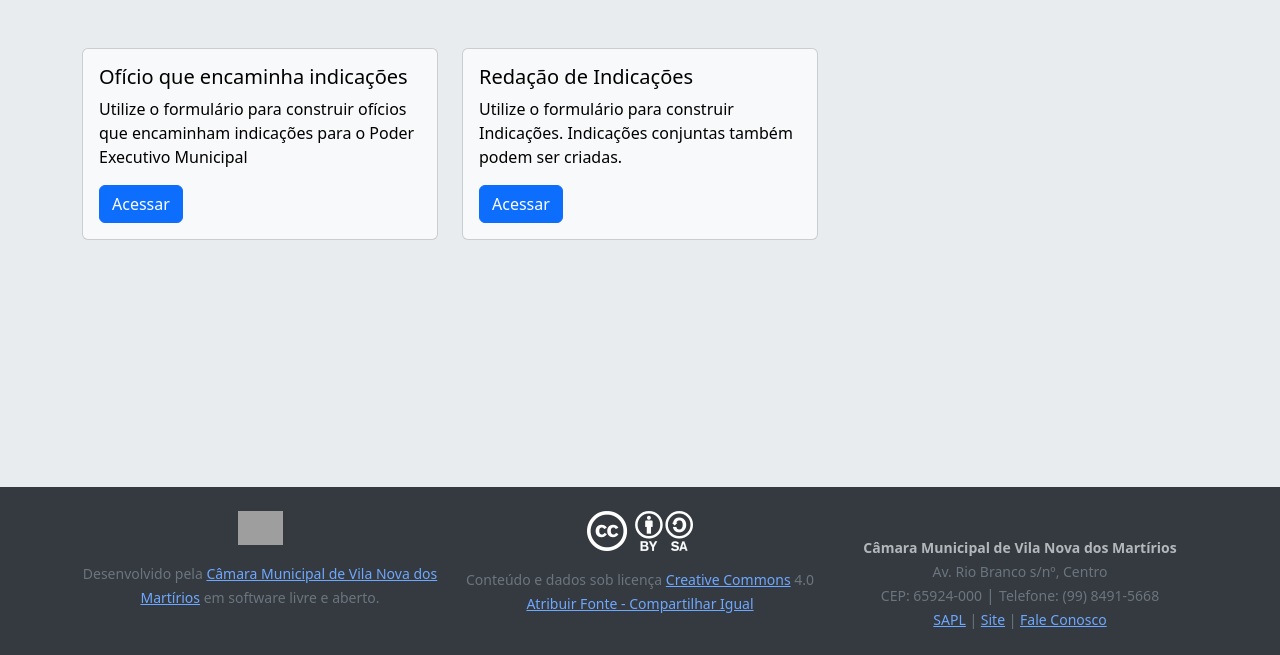
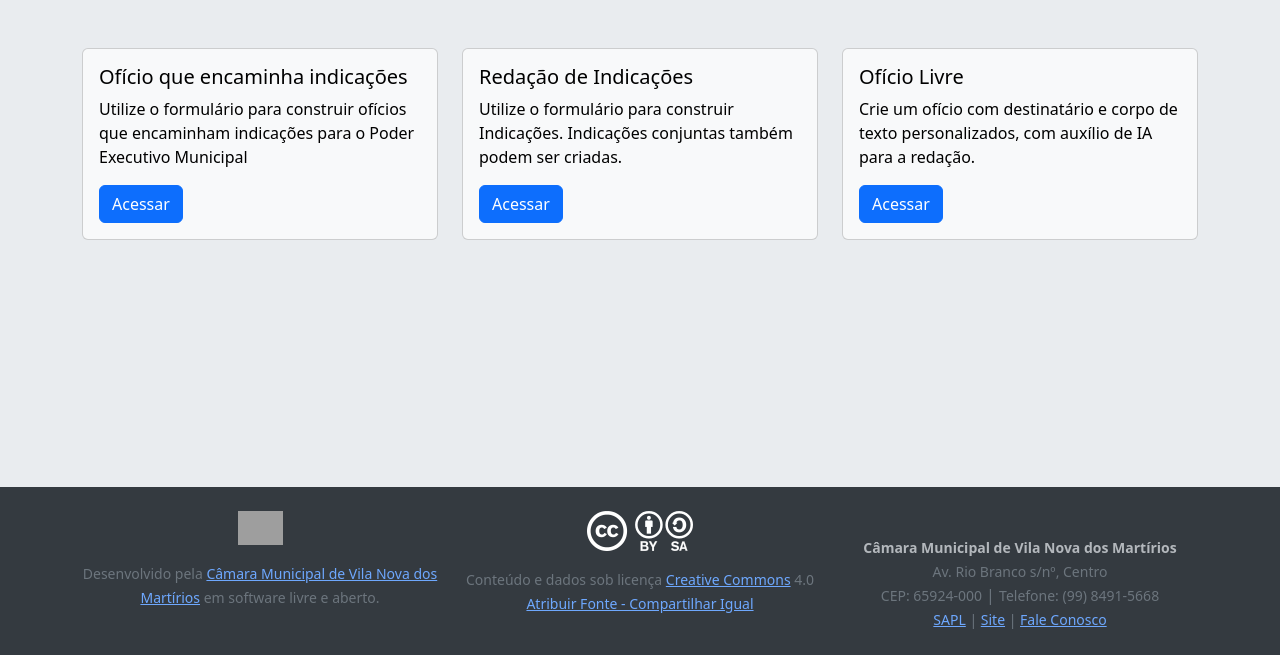
Before and after one commit to gbad8/gerador-de-documentos-legislativos, a Flask app: page / in a window 1280 px wide. Shown: the part 145-800 px from the top of the page. Run offline with Flask 3, Linux system fonts and the light colour scheme; the visitor is signed in with stand-in values (Sample User, id 1); grey boxes are pictures that could not be loaded.

Commit message:
adicionando cartão para novo gerador de ofício livre na página inicial

```diff
--- a/templates/index.html
+++ b/templates/index.html
@@ -4,7 +4,7 @@
     <meta charset="utf-8">
     <meta name="viewport" content="width=device-width, initial-scale=1">
     <title>GDL - Gerador de Documentos Legislativos</title>
-    <link href="https://cdn.jsdelivr.net/npm/bootstrap@5.3.6/dist/css/bootstrap.min.css" rel="stylesheet" integrity="sha384-4Q6Gf2aSP4eDXB8Miphtr37CMZZQ5oXLH2yaXMJ2w8e2ZtHTl7GptT4jmndRuHDT" crossorigin="anonymous">
+    <link href="https://cdn.jsdelivr.net/npm/bootstrap@5.3.6/dist/css/bootstrap.min.css" rel="stylesheet" xintegrity="sha384-4Q6Gf2aSP4eDXB8Miphtr37CMZZQ5oXLH2yaXMJ2w8e2ZtHTl7GptT4jmndRuHDT" crossorigin="anonymous">
 <style>
 .masthead .navbar-brand .vcenter {
     display: inline-block;
@@ -115,7 +115,13 @@
             </div>
         </div>
         <div class="col">
-
+            <div class="card text-bg-light mb-3">
+                <div class="card-body">
+                    <h5 class="card-title">Ofício Livre</h5>
+                    <p class="card-text">Crie um ofício com destinatário e corpo de texto personalizados, com auxílio de IA para a redação.</p>
+                    <a href="{{ url_for('oficio_livre') }}" class="btn btn-primary">Acessar</a>
+                </div>
+            </div>
         </div>
     </div>
 </div>
```
